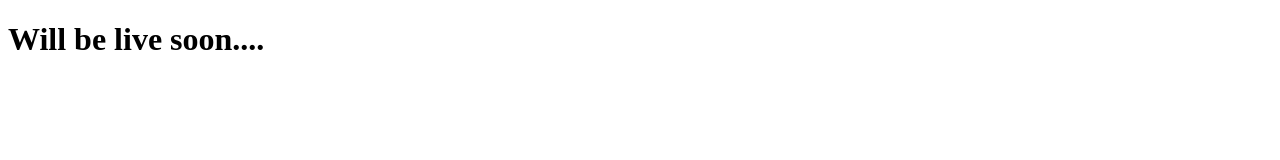
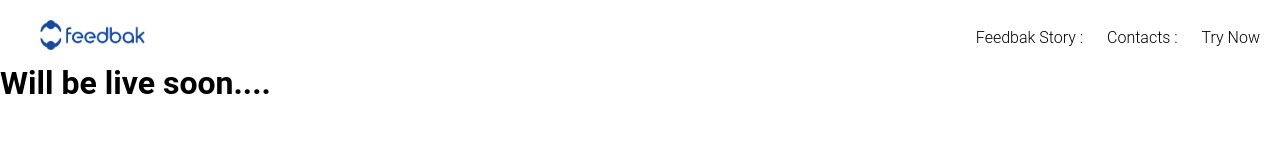
Before and after one commit to vincent-mugendi/vincent-mugendi.github.io, a plain HTML site: page feedbak.html in a window 1280 px wide. Drawn offline with Linux system fonts and the light colour scheme.

Commit message:
minor adjustments on landing

```diff
--- a/css/landing-page.css
+++ b/css/landing-page.css
@@ -87,7 +87,7 @@ body,
 html {
     width: 100%;
     height: 100%;
-    font-family: 'Playfair Display', serif;
+    font-family: "Roboto", sans-serif;
 }
 
 .body-wrapper {
@@ -132,7 +132,7 @@ html {
 }
 
 .hero-left p {
-    font-size: 1.5rem;
+    font-size: 1.3rem;
     line-height: 1.5;
     padding-left: 10px;
 }
--- a/feedbak.html
+++ b/feedbak.html
@@ -3,9 +3,27 @@
 <head>
     <meta charset="UTF-8">
     <meta name="viewport" content="width=device-width, initial-scale=1.0">
-    <title>feedbak home</title>
+    <link rel="stylesheet" href="./css/header.css">
+    <link rel="stylesheet" href="./css/landing-page.css">
+    <title>feedbak loading...</title>
 </head>
 <body>
+            <!-- Header -->
+            <header>
+                <div class="logo">
+                    <a href="index.html"><img src="../images/feedbak_full_logo_blue.png" alt="logo">
+                </div>
+                <nav>
+                    <ul>
+                        <li><a href="#">Feedbak Story :</a></li>
+                        <li><a href="#">Contacts :</a></li>
+                        <li><a href="./feedbak.html">Try Now</a></li>
+                    </ul>
+                </nav>
+
+            </header>
+
+            <!--  -->
     <h1>Will be live soon....</h1>
 </body>
 </html>
```
Also changed, not shown: index.html (+10 -6 lines), images/cat.svg (added).
